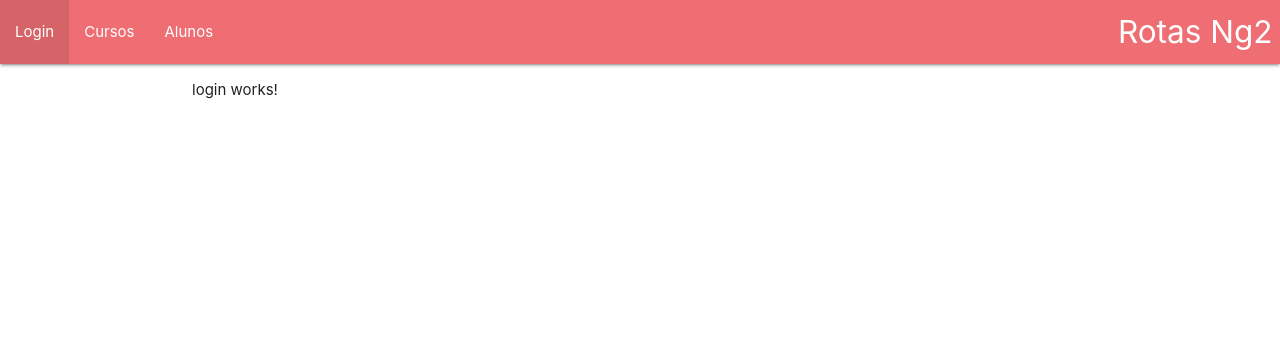
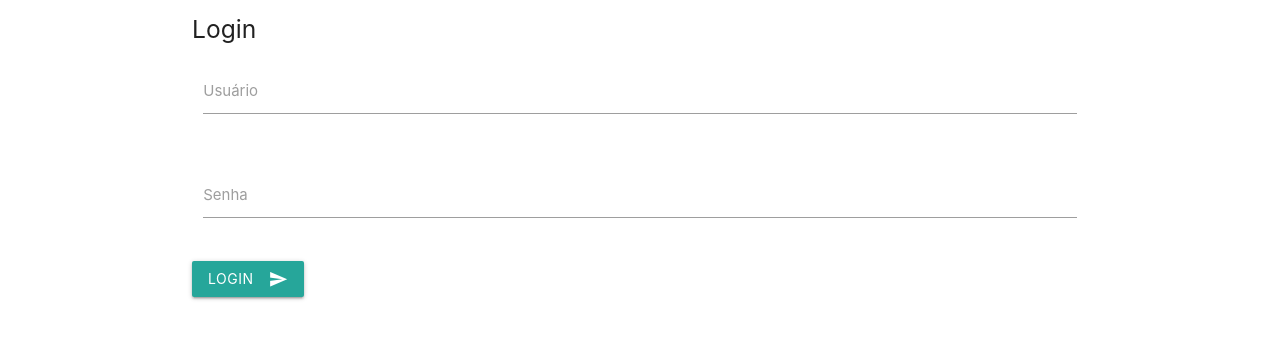
Before and after one commit to maiconcardoso/studying_angular, an Angular app: page /login in a window 1280 px wide. Shown: the top 338 px of the page. Built offline with nearby package versions, Linux system fonts and the light colour scheme.

Commit message:
Tela de Login e como não mostrar o menu

```diff
--- a/src/app/app.component.html
+++ b/src/app/app.component.html
@@ -1,4 +1,4 @@
-<nav>
+<nav *ngIf="mostrarMenu">
   <div class="nav-wrapper">
     <a routerLink="" class="brand-logo right">Rotas Ng2</a>
     <ul id="nav-mobile" class="left hide-on-med-and-down">
--- a/src/app/app.component.ts
+++ b/src/app/app.component.ts
@@ -1,10 +1,23 @@
-import { Component } from '@angular/core';
+import { Component, OnInit } from '@angular/core';
+import { AuthService } from './login/auth.service';
 
 @Component({
   selector: 'app-root',
   templateUrl: './app.component.html',
   styleUrls: ['./app.component.css']
 })
-export class AppComponent {
+export class AppComponent implements OnInit {
   title = 'routes';
+
+  mostrarMenu: boolean = false;
+
+  constructor(private authService: AuthService) {
+
+  }
+
+  ngOnInit() {
+    this.authService.mostrarMenuEmitter.subscribe(
+      mostrar => this.mostrarMenu = mostrar
+    );
+  }
 }
--- a/src/app/app.module.ts
+++ b/src/app/app.module.ts
@@ -7,6 +7,8 @@
 
 /* import { routing } from './app.routing'; */
 import { AppRoutingModule } from './app.routing.module';
+import { AuthService } from './login/auth.service';
+import { FormsModule } from '@angular/forms';
 
 
 @NgModule({
@@ -18,9 +20,10 @@
   imports: [
     BrowserModule,
     AppRoutingModule,
+    FormsModule
     /* routing */
   ],
-  providers: [],
+  providers: [AuthService],
   bootstrap: [AppComponent]
 })
 export class AppModule { }
--- /dev/null
+++ b/src/app/login/auth.service.ts
@@ -0,0 +1,28 @@
+import { EventEmitter, Injectable } from '@angular/core';
+import { Router } from '@angular/router';
+
+import { Usuario } from './usuario';
+
+@Injectable({
+  providedIn: 'root'
+})
+export class AuthService {
+
+  usuarioAutenticado: boolean = false;
+
+  mostrarMenuEmitter = new EventEmitter<boolean>;
+
+  constructor(private router: Router) { }
+
+  fazerLogin(usuario: Usuario) {
+    if (usuario.nome === 'usuario@email.com' && usuario.senha === '123456') {
+      this.usuarioAutenticado = true;
+      this.mostrarMenuEmitter.emit(true);
+      this.router.navigate(['/']);
+
+    } else {
+      this.usuarioAutenticado = false;
+      this.mostrarMenuEmitter.emit(false);
+    }
+  }
+}
--- a/src/app/login/login.component.html
+++ b/src/app/login/login.component.html
@@ -1 +1,20 @@
-<p>login works!</p>
+<h5>Login</h5>
+
+<div class="row">
+  <div class="input-field col s12">
+    <input [(ngModel)]="usuario.nome" id="usuario" type="text" class="validate">
+    <label class="active" for="usuario">Usuário</label>
+  </div>
+</div>
+<div class="row">
+  <div class="input-field col s12">
+    <input [(ngModel)]="usuario.senha" id="senha" type="password" class="validate">
+    <label class="active" for="senha">Senha</label>
+  </div>
+</div>
+
+<div class="row">
+  <button (click)="fazerLogin()" class="btn waves-effect waves-light" type="submit" name="action">Login
+    <i class="material-icons right">send</i>
+  </button>
+</div>
--- a/src/app/login/login.component.ts
+++ b/src/app/login/login.component.ts
@@ -1,10 +1,23 @@
-import { Component } from '@angular/core';
+import { Component, OnInit } from '@angular/core';
+import { AuthService } from './auth.service';
+import { Usuario } from './usuario';
 
 @Component({
   selector: 'app-login',
   templateUrl: './login.component.html',
   styleUrls: ['./login.component.css']
 })
-export class LoginComponent {
+export class LoginComponent implements OnInit {
+
+  usuario: Usuario = new Usuario();
+
+  constructor(private authService: AuthService) {}
+
+  ngOnInit(){}
+
+  fazerLogin(){
+    this.authService.fazerLogin(this.usuario);
+  }
+
 
 }
--- /dev/null
+++ b/src/app/login/usuario.ts
@@ -0,0 +1,5 @@
+export class Usuario {
+
+  nome: string;
+  senha: string;
+}
--- a/src/index.html
+++ b/src/index.html
@@ -12,6 +12,7 @@
 
   <!-- Compiled and minified JavaScript -->
   <script src="https://cdnjs.cloudflare.com/ajax/libs/materialize/1.0.0/js/materialize.min.js"></script>
+  <link href="https://fonts.googleapis.com/icon?family=Material+Icons" rel="stylesheet">
 
 </head>
 
```
Also changed, not shown: 1 other file (tests, documents, lock files or other folders).
